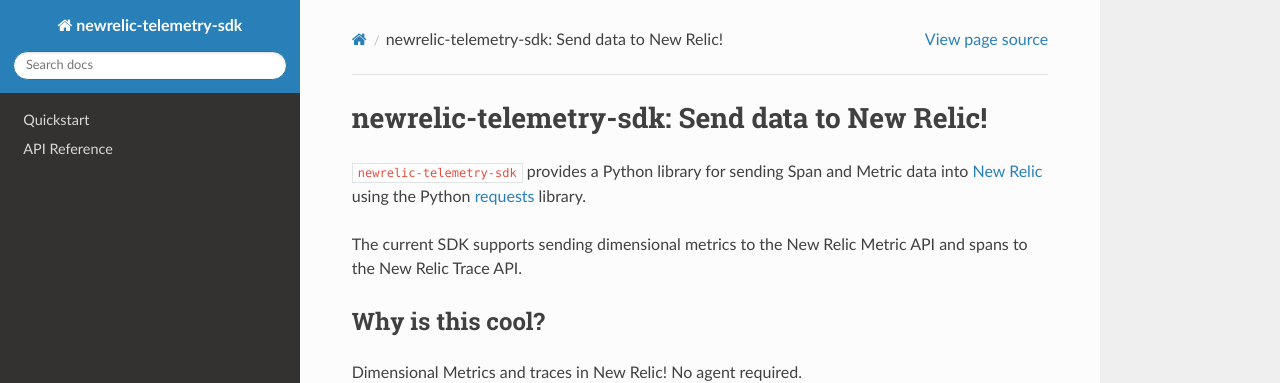
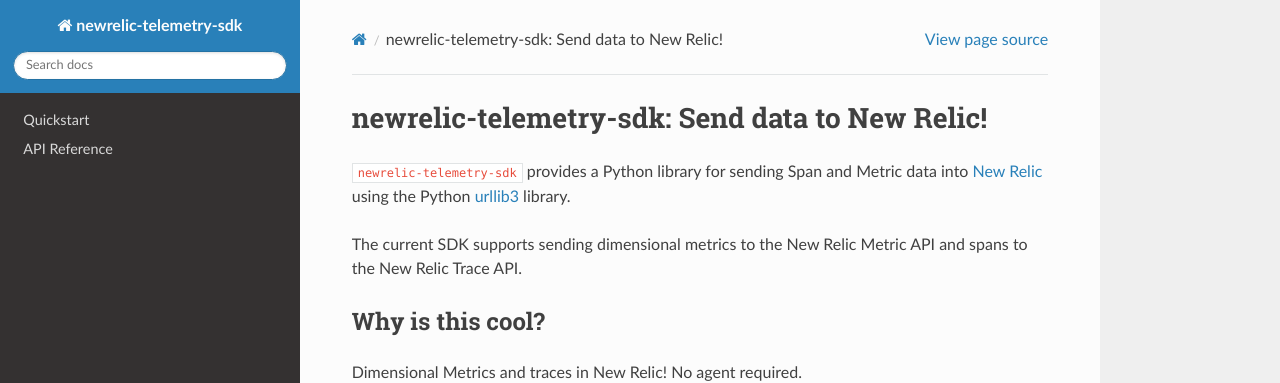
Before and after one commit to newrelic/newrelic-telemetry-sdk-python, a Sphinx documentation site: the page built from docs/index.rst, in a window 1280 px wide and 1198 px high. Shown: the top 383 px of the window. Built offline with Sphinx 7.4.7 and the Read the Docs theme 2.0.0, drawn with Linux system fonts in a browser that asks for light colours; the version number could not be read and is left out.

Commit message:
Update docs.

```diff
--- a/README.rst
+++ b/README.rst
@@ -16,8 +16,7 @@
     :target: https://github.com/psf/black
 
 ``newrelic-telemetry-sdk-python`` provides a Python library for sending Span and Metric data
-into `New Relic <https://newrelic.com>`_ using the Python `requests
-<https://python-requests.org>`_ library.
+into `New Relic <https://newrelic.com>`_ using the Python `urllib3 <https://https://urllib3.readthedocs.io>`_ library.
 
 The current SDK supports sending dimensional metrics to the New Relic Metric API and spans to the New Relic Trace API.
 
--- a/docs/api.rst
+++ b/docs/api.rst
@@ -9,7 +9,11 @@
     :members:
     :undoc-members:
     :inherited-members:
-    :exclude-members: URL_TEMPLATE, HOST, PAYLOAD_TYPE, GZIP_HEADER, Client
+    :exclude-members: URL, HOST, PAYLOAD_TYPE, GZIP_HEADER, Client, HTTPResponse
+
+
+.. autoclass:: newrelic_telemetry_sdk.client.HTTPResponse()
+    :members:
 
 Spans
 -----
--- a/docs/conf.py
+++ b/docs/conf.py
@@ -117,6 +117,6 @@
 
 # Example configuration for intersphinx: refer to the Python standard library.
 intersphinx_mapping = {
-    "python": ("http://docs.python.org/3", None),
-    "requests": ("http://docs.python-requests.org/en/master", None),
+    "https://docs.python.org/3/": None,
+    "https://urllib3.readthedocs.io/en/latest/": None,
 }
--- a/docs/index.rst
+++ b/docs/index.rst
@@ -2,8 +2,7 @@
 ===============================================
 
 ``newrelic-telemetry-sdk`` provides a Python library for sending Span and Metric data
-into `New Relic <https://newrelic.com>`_ using the Python `requests
-<https://python-requests.org>`_ library.
+into `New Relic <https://newrelic.com>`_ using the Python `urllib3 <https://https://urllib3.readthedocs.io>`_ library.
 
 The current SDK supports sending dimensional metrics to the New Relic Metric API and spans to the New Relic Trace API.
 
```
Also changed, not shown: 1 other file.
